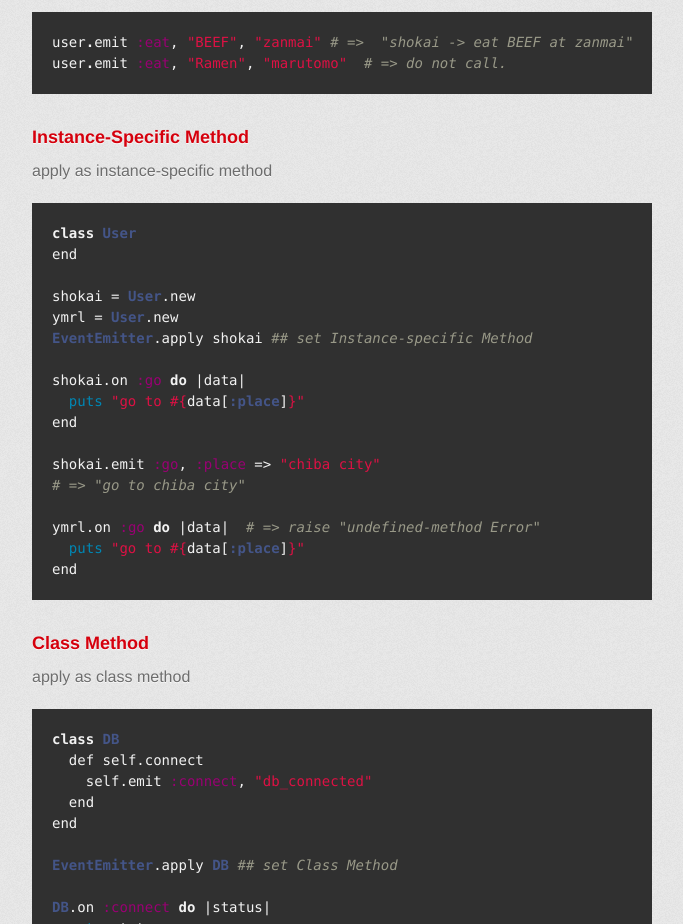
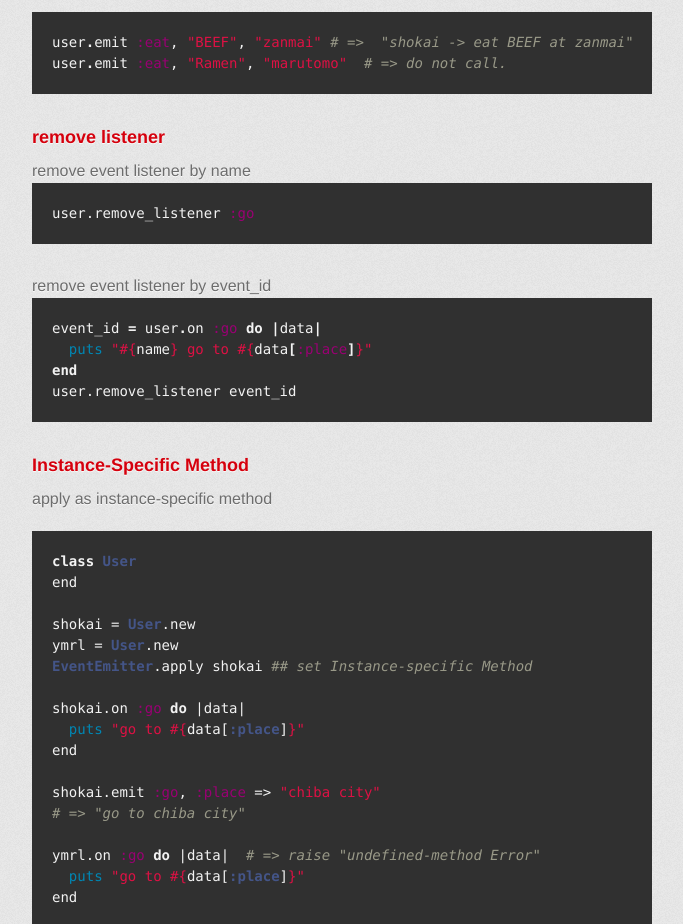
Before and after one commit to shokai/event_emitter, a plain HTML site: page index.html in a window 1280 px wide. Shown: the part 1620-2544 px from the top of the page, without its empty margins (298-981 px from the left). Drawn offline with Linux system fonts and the light colour scheme; a web font is replaced by a local one.

Commit message:
add description about remove_listener  #5

```diff
--- a/index.html
+++ b/index.html
@@ -92,6 +92,21 @@
 <span class="n">user</span><span class="o">.</span><span class="n">emit</span> <span class="ss">:eat</span><span class="p">,</span> <span class="s2">"Ramen"</span><span class="p">,</span> <span class="s2">"marutomo"</span>  <span class="c1"># =&gt; do not call.</span>
 </pre></div>
 
+
+<h3>remove listener</h3>
+
+remove event listener by name
+<div class="highlight"><pre><span class="n">user</span><span class="p">.</span><span class="n">remove_listener</span> <span class="ss">:go</span><span class="p"></pre></div>
+
+remove event listener by event_id
+<div class="highlight"><pre>
+<span class"n">event_id</span> <span class="o">=</span> <span class="n">user</span><span class="o">.</span><span class="n">on</span> <span class="ss">:go</span> <span class="k">do</span> <span class="o">|</span><span class="n">data</span><span class="o">|</span>
+  <span class="nb">puts</span> <span class="s2">"</span><span class="si">#{</span><span class="n">name</span><span class="si">}</span><span class="s2"> go to </span><span class="si">#{</span><span class="n">data</span><span class="o">[</span><span class="ss">:place</span><span class="o">]</span><span class="si">}</span><span class="s2">"</span>
+<span class="k">end</span>
+<span class="n">user</span><span class="p">.</span><span class="n">remove_listener</span> <span class="n">event_id</span><span class="p">
+</pre></div>
+
+
 <h3>Instance-Specific Method</h3>
 
 <p>apply as instance-specific method</p>
```
